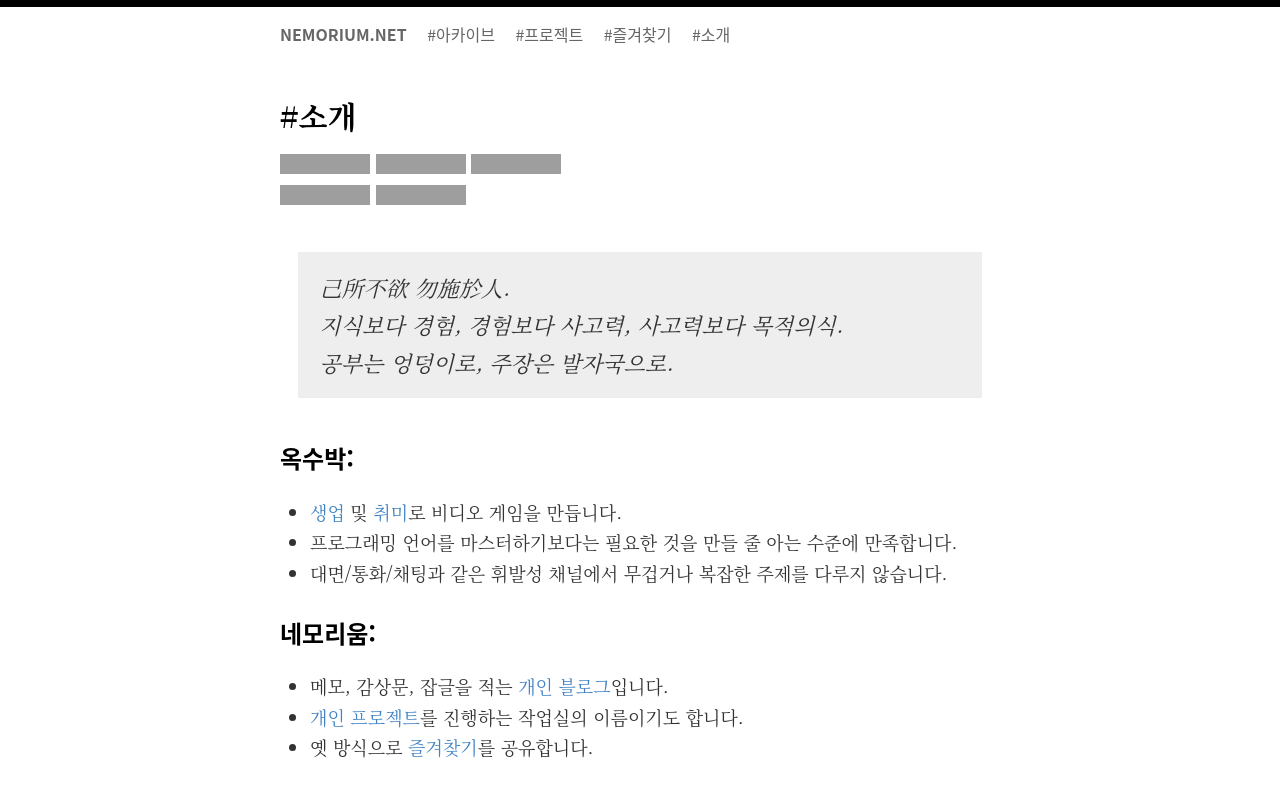
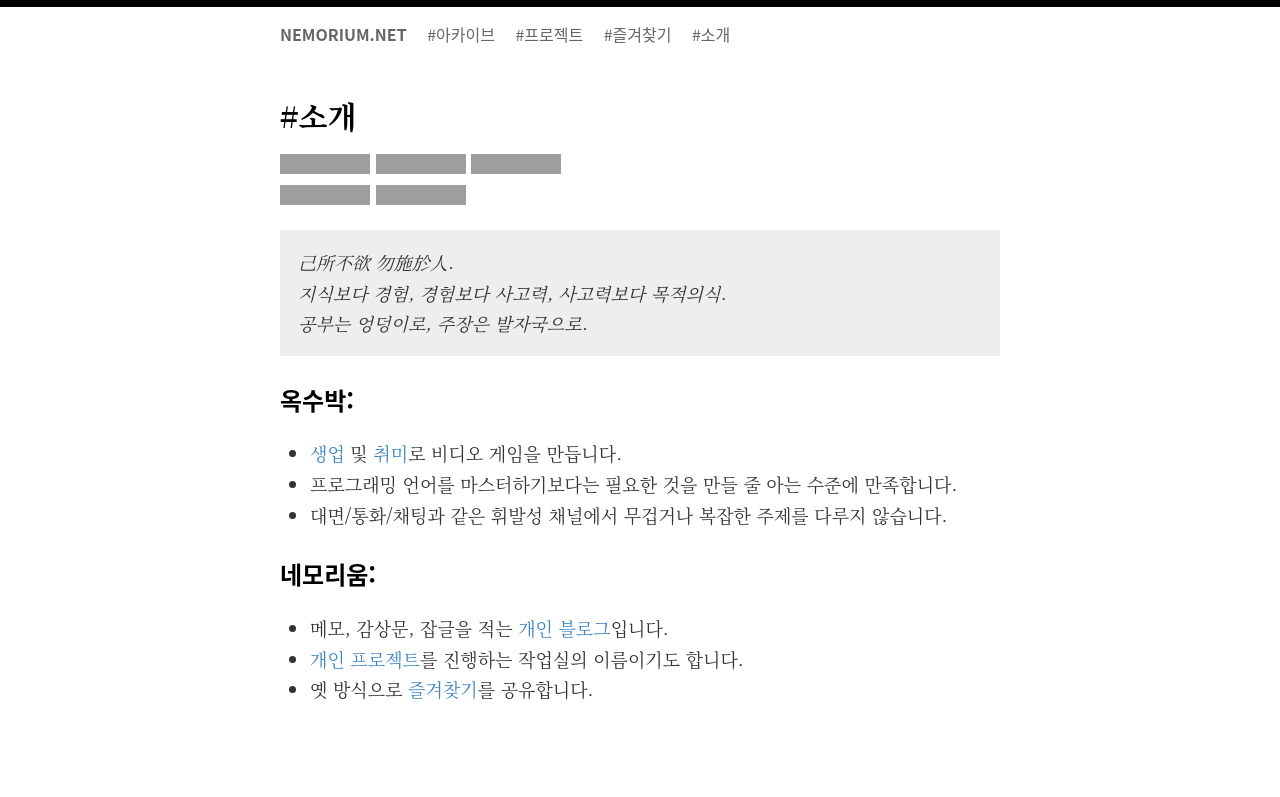
Before and after one commit to oxmhpark/oxmhpark, a Jekyll site: the page built from README.md, in a window 1280 px wide. Shown: the top 797 px of the page. Built offline with Jekyll 4.4.1, drawn with Linux system fonts in a browser that asks for light colours; grey boxes are pictures that could not be loaded.

Commit message:
updated style.css

```diff
--- a/_sass/_theme.body.scss
+++ b/_sass/_theme.body.scss
@@ -59,15 +59,6 @@
 
     & > * + * {
       margin-top: 1em;
-    }
-
-    blockquote {
-      margin: 1.8em 0.8em;
-      padding: 0.1em 1em;
-      color: $color-quote-text;
-      font-size: 22px;
-      font-style: italic;
-      background-color: $color-quote-background;
     }
   }
 
--- a/_sass/_theme.reset.scss
+++ b/_sass/_theme.reset.scss
@@ -57,8 +57,13 @@ p {
 }
 
 blockquote {
+  margin: 1.8em 0.8em;
+  padding: 0.1em 1em;
+  color: $color-quote-text;
   font-family: $font-quote;
-  font-size: 18px;
+  // font-size: 22px;
+  font-style: italic;
+  background-color: $color-quote-background;
 }
 
 table {
```
